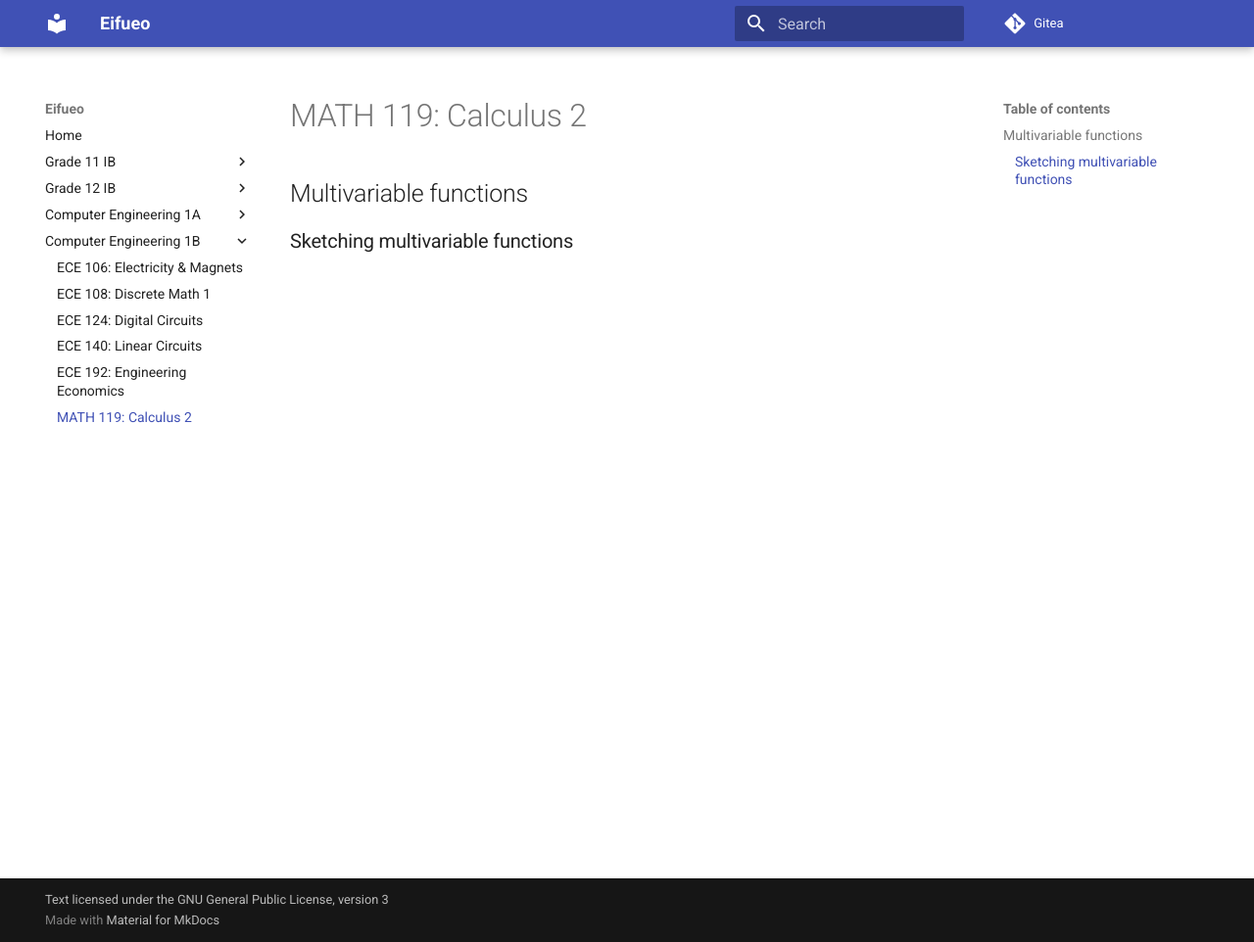
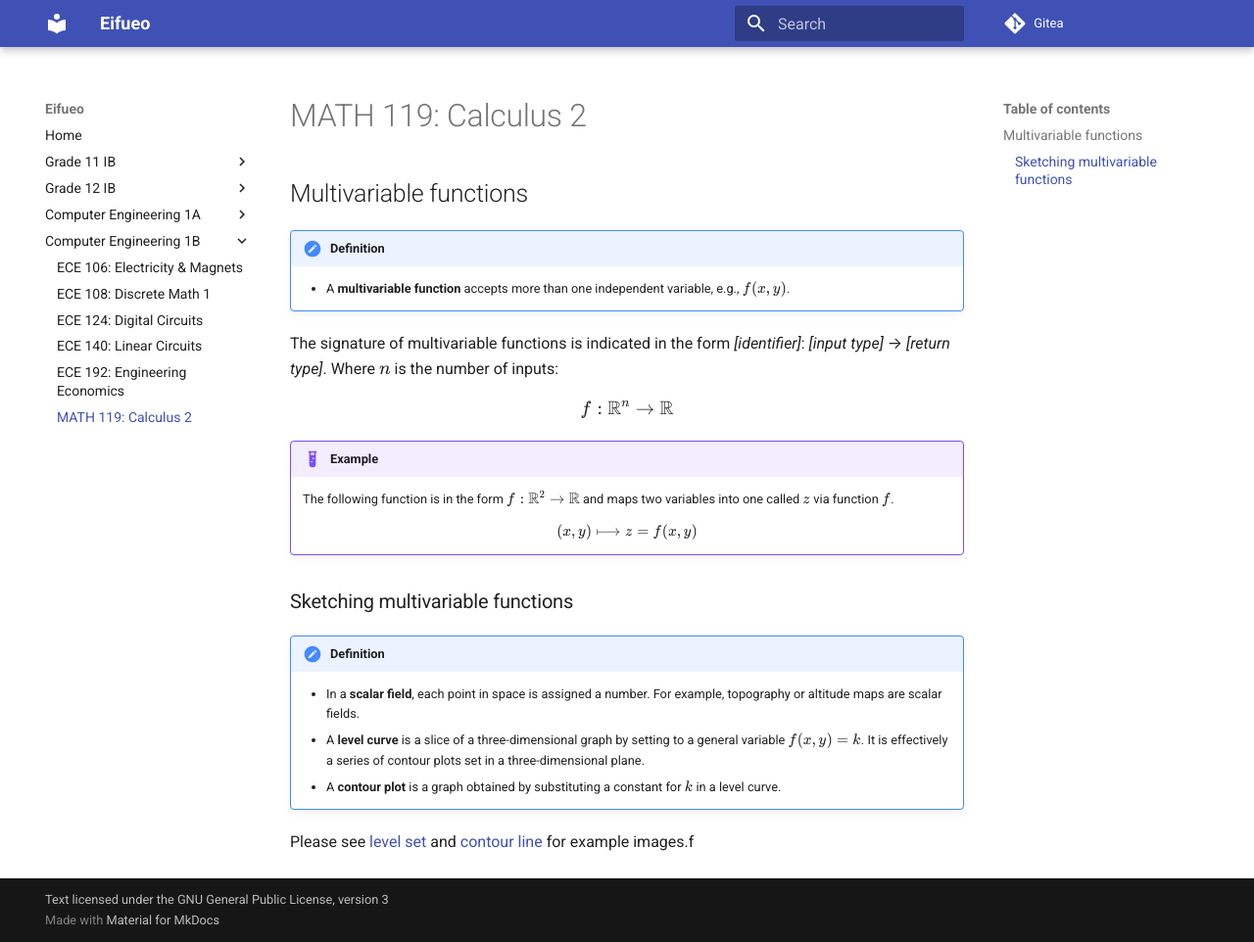
Before and after one commit to potatoeggy/eifueo, an MkDocs documentation site: the page built from docs/1b/math119.md, in a window 1280 px wide and 962 px high. Shown: the whole window at 98% size. Built offline with MkDocs 1.6.1 and Material for MkDocs 9.7.7, drawn with Linux system fonts in a browser that asks for light colours.

Commit message:
math119: begin multivariable functions

```diff
--- a/docs/1b/math119.md
+++ b/docs/1b/math119.md
@@ -2,4 +2,23 @@
 
 ## Multivariable functions
 
+!!! definition
+    - A **multivariable function** accepts more than one independent variable, e.g., $f(x, y)$.
+
+The signature of multivariable functions is indicated in the form *[identifier]*: *[input type]* → *[return type]*. Where $n$ is the number of inputs:
+
+$$f: \mathbb R^n \to \mathbb R$$
+
+!!! example
+    The following function is in the form $f: \mathbb R^2\to\mathbb R$ and maps two variables into one called $z$ via function $f$.
+
+    $$(x,y)\longmapsto z=f(x,y)$$
+
 ### Sketching multivariable functions
+
+!!! definition
+    - In a **scalar field**, each point in space is assigned a number. For example, topography or altitude maps are scalar fields.
+    - A **level curve** is a slice of a three-dimensional graph by setting to a general variable $f(x, y)=k$. It is effectively a series of contour plots set in a three-dimensional plane.
+    - A **contour plot** is a graph obtained by substituting a constant for $k$ in a level curve.
+
+Please see [level set](https://en.wikipedia.org/wiki/Level_set) and [contour line](https://en.wikipedia.org/wiki/Contour_line) for example images.f
```
